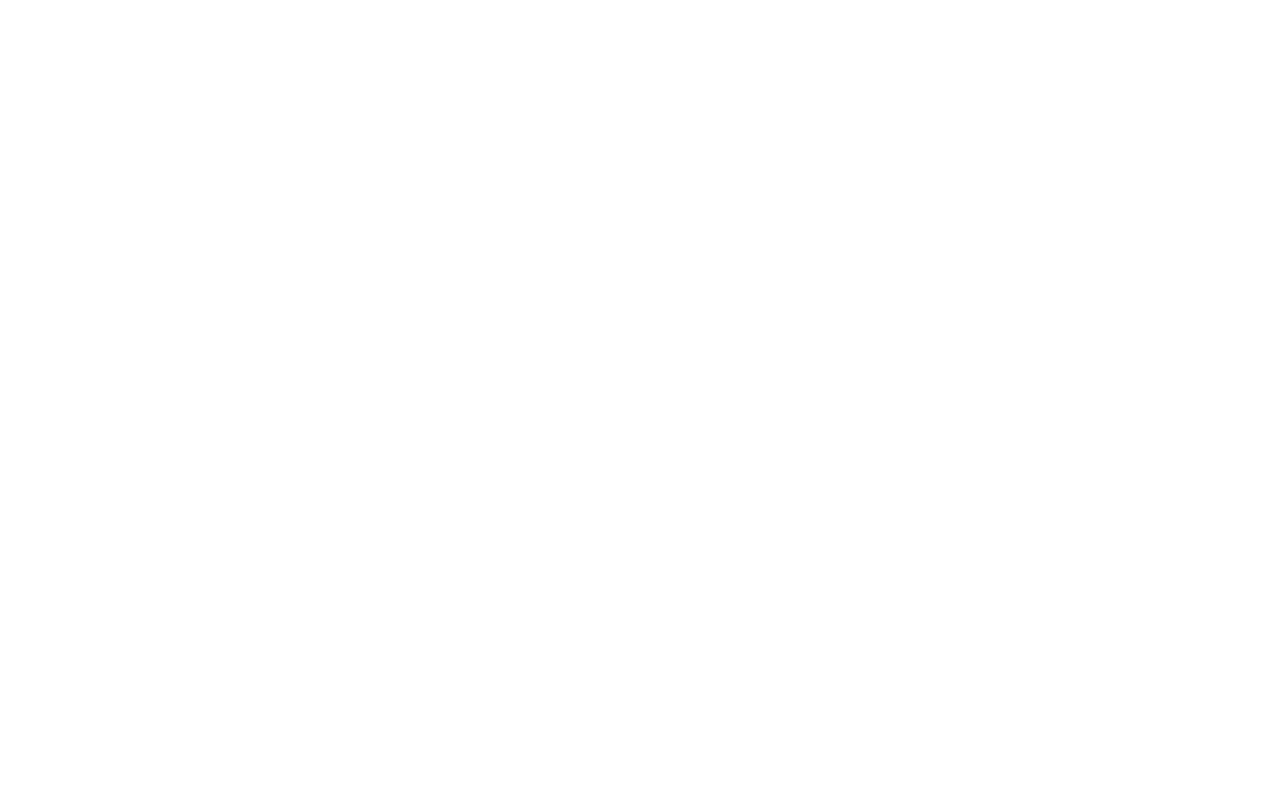
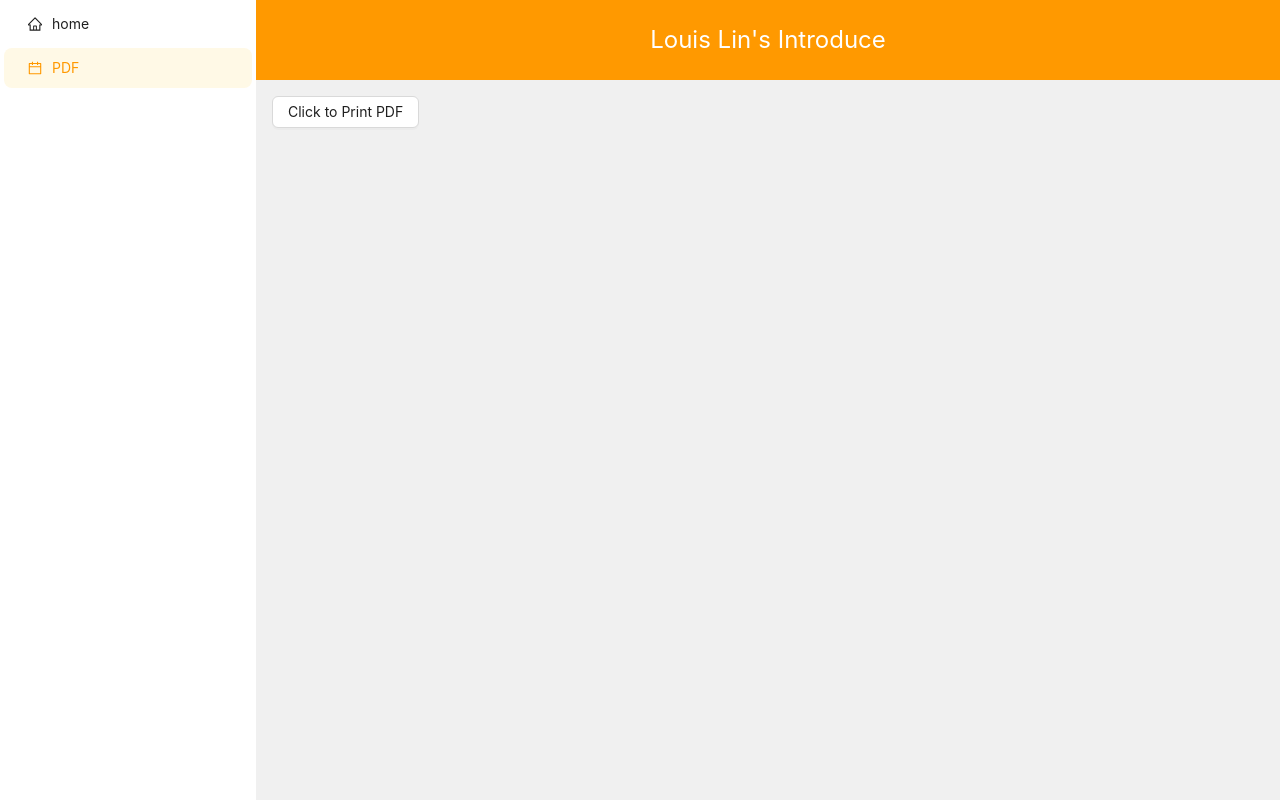
Before and after one commit to SHiuN26/Introduction, a React (Vite) app: page /pdf in a window 1280 px wide. Before the commit this address had no page. Built offline with nearby package versions, Linux system fonts and the light colour scheme.

Commit message:
feat 匯出pdf完成第一版

```diff
--- a/package.json
+++ b/package.json
@@ -13,7 +13,8 @@
     "antd": "^5.15.4",
     "react": "^18.2.0",
     "react-dom": "^18.2.0",
-    "react-router-dom": "^6.22.3"
+    "react-router-dom": "^6.22.3",
+    "react-to-print": "^2.15.1"
   },
   "devDependencies": {
     "@types/react": "^18.2.66",
--- a/src/Layout/AppContent.jsx
+++ b/src/Layout/AppContent.jsx
@@ -4,7 +4,7 @@
 const AppContent = () => {
   const { Content } = Layout;
   return (
-    <Content className="w-full p-4 bg-[#F0F0F0]">
+    <Content className="min-h-[90vh] w-full p-4 bg-[#F0F0F0]">
       <Outlet />
     </Content>
   );
--- a/src/Layout/AppNavbar.jsx
+++ b/src/Layout/AppNavbar.jsx
@@ -1,6 +1,10 @@
 import React, { useState, useContext } from "react";
 import { Layout, Menu, Button, Drawer } from "antd";
-import { HomeOutlined, MenuOutlined } from "@ant-design/icons";
+import {
+  HomeOutlined,
+  MenuOutlined,
+  CalendarOutlined,
+} from "@ant-design/icons";
 import { useLocation } from "react-router-dom";
 import { NavLink } from "react-router-dom";
 import { GlobalContext } from "@/contexts/GlobalContext";
@@ -30,18 +34,18 @@
         </>
       ),
     },
-    // {
-    //   key: "/self",
-    //   icon: <CalendarOutlined />,
-    //   label: (
-    //     <>
-    //       <NavLink to={`/self`}>self</NavLink>
-    //     </>
-    //   ),
-    // },
+    {
+      key: "/pdf",
+      icon: <CalendarOutlined />,
+      label: (
+        <>
+          <NavLink to={`/pdf`}>PDF</NavLink>
+        </>
+      ),
+    },
   ];
 
-  const todo = ["RWD", "PDF", "I18N", "MockTesting"];
+  const todo = ["PDF", "I18N", "MockTesting"];
 
   return deviceType !== "Mobile" ? (
     <Sider
@@ -71,6 +75,7 @@
       }}
     >
       <Menu
+        style={{ borderRight: "none" }}
         theme="light"
         mode="inline"
         items={navItems}
@@ -80,9 +85,9 @@
           setCurrentRoute(e.key);
         }}
       />
-      {todo.map((item) => {
+      {/* {todo.map((item) => {
         return <div key={item}>{item}</div>;
-      })}
+      })} */}
     </Sider>
   ) : (
     <>
--- a/src/pages/AppPage/App.jsx
+++ b/src/pages/AppPage/App.jsx
@@ -5,6 +5,7 @@
 
 const App = () => {
   const { deviceType, setDeviceType } = useContext(GlobalContext);
+
   const handleResize = () => {
     if (window.innerWidth <= 768) {
       setDeviceType("Mobile");
--- a/src/pages/HomePage/Home.jsx
+++ b/src/pages/HomePage/Home.jsx
@@ -1,15 +1,15 @@
-import React, { useContext } from "react";
+import React, { useContext, forwardRef } from "react";
 import { Row, Col, Divider, Avatar, Typography } from "antd";
 import dog from "@/asset/img/dog.jpg";
 import WorkTimeLine from "./WorkTimeLine";
 import GithubIcon from "@/components/GithubIcon";
 import { GlobalContext } from "@/contexts/GlobalContext";
 
-const Home = () => {
+const Home = forwardRef((props, ref) => {
   const { Title, Paragraph } = Typography;
   const { deviceType } = useContext(GlobalContext);
   return (
-    <div className="w-full h-full border font-Alfa">
+    <div ref={ref} className="w-full h-full border font-Alfa">
       <Row align="middle" justify="center">
         <Col span={24} className="flex justify-center items-center">
           <Avatar
@@ -127,6 +127,6 @@
       </Row>
     </div>
   );
-};
+});
 
 export default Home;
--- /dev/null
+++ b/src/pages/NotFoundPage/NotFoundPage.jsx
@@ -0,0 +1,7 @@
+import React from "react";
+
+const NotFoundPage = () => {
+  return <div>NotFoundPage</div>;
+};
+
+export default NotFoundPage;
--- /dev/null
+++ b/src/pages/PDFPage/PDF.jsx
@@ -0,0 +1,31 @@
+import React, { useEffect, useRef } from "react";
+import { Button } from "antd";
+import { useReactToPrint } from "react-to-print";
+import Home from "@/pages/HomePage/Home";
+import "./print.css";
+const PDF = () => {
+  const componentRef = useRef();
+
+  const handlePrint = useReactToPrint({
+    content: () => componentRef.current,
+    onBeforeGetContent: () => {
+      // 确保在打印之前设置CSS样式
+      return new Promise((resolve) => {
+        setTimeout(() => {
+          resolve();
+        }, 500);
+      });
+    },
+  });
+
+  return (
+    <div className="w-full h-full">
+      <Button onClick={() => handlePrint()}>Click to Print PDF</Button>
+      <div className="hidden-print p-5" ref={componentRef}>
+        <Home className="" />
+      </div>
+    </div>
+  );
+};
+
+export default PDF;
--- /dev/null
+++ b/src/pages/PDFPage/print.css
@@ -0,0 +1,9 @@
+@media print {
+    .hidden-print {
+      display: block !important;
+    }
+  }
+
+  .hidden-print {
+    display: none;
+  }
--- a/src/pages/SelfPage/Self.jsx
+++ /dev/null
@@ -1,7 +0,0 @@
-import React from "react";
-
-const Self = () => {
-  return <div>Self</div>;
-};
-
-export default Self;
--- a/src/routes/MyRoute.jsx
+++ b/src/routes/MyRoute.jsx
@@ -1,15 +1,17 @@
-import React from "react";
+import React, { useRef } from "react";
 import { Routes, Route } from "react-router-dom";
 import AppLayout from "@/layout/AppLayout";
 import Home from "@/pages/HomePage/Home";
-import Self from "@/pages/SelfPage/Self";
+import PDF from "@/pages/PDFPage/PDF";
+import NotFoundPage from "@/pages/NotFoundPage/NotFoundPage";
 const MyRoute = () => {
   return (
     <Routes>
       <Route path="/" element={<AppLayout />}>
         <Route index element={<Home />} />
-        <Route path="/self" element={<Self />} />
+        <Route path="pdf" element={<PDF />} />
       </Route>
+      <Route path="*" element={<NotFoundPage />} />
     </Routes>
   );
 };
```
Also changed, not shown: 1 other file (tests, documents, lock files or other folders).
